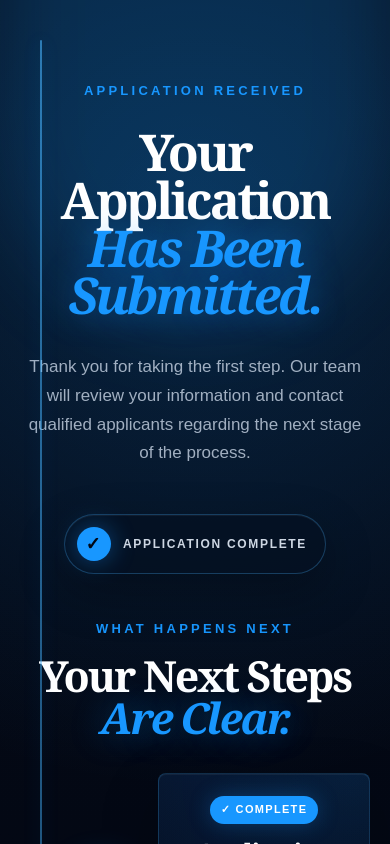
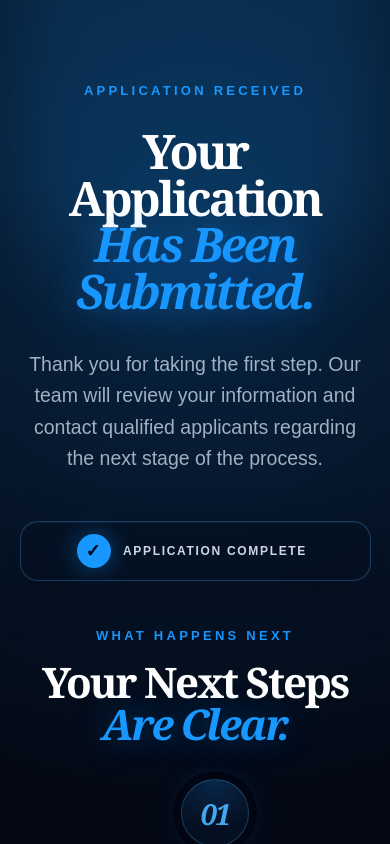
Before and after one commit to haynesjackson83-cyber/giddens-recruiting-funnel, a Next.js app: page /thank-you in a window 390 px wide. Shown: the top 844 px of the page. Built offline with nearby package versions, Linux system fonts and the light colour scheme; no server answers.

Commit message:
Polish mobile responsiveness

```diff
--- a/src/app/globals.css
+++ b/src/app/globals.css
@@ -10,11 +10,13 @@
 
 html {
   scroll-behavior: smooth;
+  -webkit-text-size-adjust: 100%;
 }
 
 body {
   margin: 0;
   min-width: 320px;
+  overflow-wrap: break-word;
   background: #071815;
 }
 
--- a/src/app/thank-you/thank-you.module.css
+++ b/src/app/thank-you/thank-you.module.css
@@ -493,3 +493,21 @@
     font-size: 15px;
   }
 }
+
+
+@media (max-width: 760px) {
+  .main { padding: 82px clamp(16px, 5vw, 24px) calc(76px + env(safe-area-inset-bottom)); }
+  .container, .header, .body, .sectionHeader, .stepsGrid { min-width: 0; max-width: 100%; }
+  .headline { font-size: clamp(42px, 12.2vw, 56px); line-height: 0.98; text-wrap: balance; overflow-wrap: normal; }
+  .sectionHeadline { font-size: clamp(38px, 10.8vw, 52px); line-height: 1; text-wrap: balance; }
+  .body { max-width: none; font-size: clamp(18px, 5vw, 20px); line-height: 1.62; }
+  .completionSignal { max-width: 100%; width: 100%; justify-content: center; border-radius: 18px; line-height: 1.35; }
+  .timeline { position: relative; display: grid; gap: 28px; }
+  .timeline::before { top: 34px; bottom: 34px; left: 50%; transform: translateX(-50%); }
+  .timelineStage { grid-template-columns: 1fr; gap: 14px; justify-items: center; }
+  .stageMarker { width: 100%; }
+  .stepNumber { width: 68px; height: 68px; font-size: 29px; box-shadow: 0 0 0 8px rgba(2, 6, 18, 0.94), 0 0 30px rgba(24, 151, 255, 0.2); }
+  .stageContent { width: 100%; min-width: 0; padding: clamp(20px, 6vw, 26px) clamp(16px, 5vw, 24px); }
+  .stageContent h3 { font-size: clamp(24px, 7vw, 30px); line-height: 1.08; text-wrap: balance; }
+  .statusBadge { max-width: 100%; white-space: normal; line-height: 1.25; text-align: center; }
+}
--- a/src/components/application/Application.module.css
+++ b/src/components/application/Application.module.css
@@ -672,3 +672,22 @@
     font-size: 20px;
   }
 }
+
+
+@media (max-width: 720px) {
+  .section { padding-inline: clamp(16px, 5vw, 24px); padding-bottom: calc(104px + env(safe-area-inset-bottom)); }
+  .container, .header, .headline, .supportingCopy, .formCard, .formIntro, .formGroups, .formGroup { min-width: 0; max-width: 100%; }
+  .headline { font-size: clamp(40px, 11vw, 54px); line-height: 1; text-wrap: balance; }
+  .supportingCopy { max-width: none; font-size: clamp(18px, 5vw, 20px); line-height: 1.64; }
+  .formCard { width: 100%; padding: clamp(28px, 7vw, 34px) clamp(16px, 5vw, 22px); }
+  .formIntro h3 { font-size: clamp(32px, 8.8vw, 44px); line-height: 1.08; text-wrap: balance; }
+  .groupHeader h3, .ackHeader h3, .nextSteps h3 { font-size: clamp(24px, 7vw, 30px); line-height: 1.12; text-wrap: balance; }
+  .field span, .fieldset legend { overflow-wrap: normal; }
+  .segmented { grid-template-columns: repeat(2, minmax(0, 1fr)); }
+  .segment span { min-height: 52px; padding-inline: 10px; }
+  .submitButton { min-height: 72px; font-size: clamp(18px, 5.2vw, 22px); padding-inline: 14px; }
+}
+
+@media (max-width: 340px) {
+  .segmented { grid-template-columns: 1fr; }
+}
--- a/src/components/career-journey/CareerJourney.module.css
+++ b/src/components/career-journey/CareerJourney.module.css
@@ -602,3 +602,17 @@
     transform: none;
   }
 }
+
+
+@media (max-width: 760px) {
+  .section { padding-inline: clamp(16px, 5vw, 24px); }
+  .container, .header, .supportingCopy, .timeline, .milestoneList, .card { min-width: 0; max-width: 100%; }
+  .headline { font-size: clamp(42px, 12vw, 58px); line-height: 0.98; text-wrap: balance; }
+  .supportingCopy { max-width: none; font-size: clamp(18px, 5vw, 20px); line-height: 1.64; }
+  .milestone { grid-template-columns: 72px minmax(0, 1fr); column-gap: 16px; }
+  .timelineRail { left: 35px; }
+  .marker { width: 72px; height: 72px; }
+  .card { width: 100%; padding: clamp(28px, 7vw, 38px) clamp(20px, 6vw, 28px); }
+  .card h3 { font-size: clamp(27px, 7.3vw, 36px); line-height: 1.08; text-wrap: balance; }
+  .badge { min-width: 0; max-width: 100%; white-space: normal; line-height: 1.25; }
+}
--- a/src/components/faq/Faq.module.css
+++ b/src/components/faq/Faq.module.css
@@ -308,3 +308,15 @@
     text-align: left;
   }
 }
+
+
+@media (max-width: 640px) {
+  .section { padding-inline: clamp(16px, 5vw, 24px); }
+  .container, .headline, .supportingCopy, .accordion, .item { min-width: 0; max-width: 100%; }
+  .headline { font-size: clamp(40px, 11vw, 54px); line-height: 1; text-wrap: balance; }
+  .supportingCopy { max-width: none; font-size: clamp(18px, 5vw, 20px); line-height: 1.64; }
+  .questionButton { grid-template-columns: minmax(0, 1fr) 28px; gap: 14px; padding: 22px clamp(16px, 5vw, 20px); line-height: 1.35; }
+  .questionButton span:first-child { min-width: 0; overflow-wrap: normal; }
+  .icon { justify-self: end; }
+  .answerWrap p { max-width: none; padding-inline: clamp(16px, 5vw, 20px); }
+}
--- a/src/components/final-cta/FinalCta.module.css
+++ b/src/components/final-cta/FinalCta.module.css
@@ -307,3 +307,15 @@
     font-size: 18px;
   }
 }
+
+
+@media (max-width: 640px) {
+  .section { padding-inline: clamp(16px, 5vw, 24px); padding-bottom: calc(100px + env(safe-area-inset-bottom)); }
+  .container, .container > *, .headline, .supportingCopy { min-width: 0; max-width: 100%; }
+  .headline { font-size: clamp(40px, 11vw, 54px); line-height: 0.98; text-wrap: balance; }
+  .headline span { white-space: normal; text-wrap: balance; }
+  .supportingCopy { font-size: clamp(18px, 5vw, 20px); line-height: 1.65; }
+  .leadershipMessage { padding: 28px clamp(18px, 6vw, 24px); }
+  .leadershipMessage blockquote { font-size: clamp(21px, 6vw, 25px); line-height: 1.45; }
+  .primaryCta { min-height: 70px; font-size: clamp(17px, 5vw, 19px); padding-inline: 16px; }
+}
--- a/src/components/giddens-difference/GiddensDifference.module.css
+++ b/src/components/giddens-difference/GiddensDifference.module.css
@@ -242,3 +242,11 @@
     transform: none;
   }
 }
+
+
+@media (max-width: 640px) {
+  .section { padding-inline: clamp(16px, 5vw, 24px); }
+  .headline { font-size: clamp(42px, 12vw, 56px); line-height: 0.98; text-wrap: balance; }
+  .supportingCopy, .differenceGrid, .differenceCard { min-width: 0; max-width: 100%; }
+  .supportingCopy { font-size: clamp(18px, 5vw, 20px); line-height: 1.64; }
+}
--- a/src/components/hero/Hero.module.css
+++ b/src/components/hero/Hero.module.css
@@ -325,3 +325,18 @@
     transition: none;
   }
 }
+
+
+@media (max-width: 640px) {
+  .hero { padding-inline: clamp(16px, 5vw, 24px); }
+  .container, .title, .supportingCopy, .transparencyLine, .countdownCard { min-width: 0; max-width: 100%; }
+  .title { font-size: clamp(42px, 13.2vw, 58px); line-height: 0.96; text-wrap: balance; }
+  .titleLine { white-space: normal; text-wrap: balance; }
+  .supportingCopy { max-width: none; font-size: clamp(18px, 5vw, 20px); line-height: 1.62; }
+  .primaryAction, .secondaryAction { width: 100%; padding-inline: 16px; line-height: 1.18; }
+  .countdownCard { padding: clamp(16px, 5vw, 22px); }
+  .countdownGrid { grid-template-columns: repeat(4, minmax(0, 1fr)); gap: clamp(4px, 1.5vw, 8px); }
+  .countdownGrid div { min-width: 0; min-height: 72px; padding: 8px 2px; }
+  .countdownGrid strong { font-size: clamp(22px, 7vw, 28px); }
+  .countdownGrid span { font-size: clamp(9px, 2.7vw, 11px); letter-spacing: 0.08em; }
+}
--- a/src/components/real-results/RealResults.module.css
+++ b/src/components/real-results/RealResults.module.css
@@ -352,3 +352,18 @@
     transform: none;
   }
 }
+
+
+@media (max-width: 640px) {
+  .section { padding-inline: clamp(16px, 5vw, 24px); }
+  .container, .headline, .supportingCopy, .testimonialGrid, .testimonialCard, .trustBar { min-width: 0; max-width: 100%; }
+  .headline { font-size: clamp(40px, 11vw, 54px); line-height: 0.99; text-wrap: balance; }
+  .supportingCopy { max-width: none; font-size: clamp(18px, 5vw, 20px); line-height: 1.64; }
+  .testimonialCard { width: 100%; min-height: auto; padding: clamp(26px, 7vw, 32px); }
+  .result { font-size: clamp(42px, 11vw, 54px); line-height: 1; overflow-wrap: normal; }
+  .quote { font-size: 17px; line-height: 1.72; margin-bottom: 32px; }
+  .person { min-width: 0; align-items: flex-start; }
+  .person > div { min-width: 0; }
+  .name, .progression { overflow-wrap: normal; }
+  .trustItem { padding-inline: 12px; }
+}
--- a/src/components/reality-check/RealityCheck.module.css
+++ b/src/components/reality-check/RealityCheck.module.css
@@ -193,3 +193,12 @@
     font-size: 15px;
   }
 }
+
+
+@media (max-width: 640px) {
+  .section { padding-inline: clamp(16px, 5vw, 24px); }
+  .headline { font-size: clamp(42px, 12vw, 56px); line-height: 0.98; text-wrap: balance; }
+  .headline span { white-space: normal; }
+  .supportingCopy, .callout, .comparisonGrid { min-width: 0; max-width: 100%; }
+  .supportingCopy { font-size: clamp(18px, 5vw, 20px); line-height: 1.64; }
+}
--- a/src/components/who-thrives/WhoThrives.module.css
+++ b/src/components/who-thrives/WhoThrives.module.css
@@ -499,3 +499,17 @@
     transform: none;
   }
 }
+
+
+@media (max-width: 640px) {
+  .section { padding-inline: clamp(16px, 5vw, 24px); }
+  .container, .header, .headline, .supportingCopy, .cardGrid, .fitCard, .quoteBlock { min-width: 0; max-width: 100%; }
+  .headline { font-size: clamp(42px, 12vw, 58px); line-height: 0.98; text-wrap: balance; }
+  .supportingCopy { max-width: none; font-size: clamp(18px, 5vw, 20px); line-height: 1.64; }
+  .fitCard { width: 100%; padding: clamp(30px, 8vw, 38px) clamp(20px, 6vw, 32px); min-height: auto; }
+  .redCard h3 { white-space: normal; }
+  .fitCard h3 { font-size: clamp(28px, 7.7vw, 36px); line-height: 1.08; }
+  .checkList li { gap: 12px; font-size: 16px; line-height: 1.58; }
+  .statusIcon { width: 26px; height: 26px; }
+  .quoteBlock { padding: 48px clamp(20px, 6vw, 30px); }
+}
```
